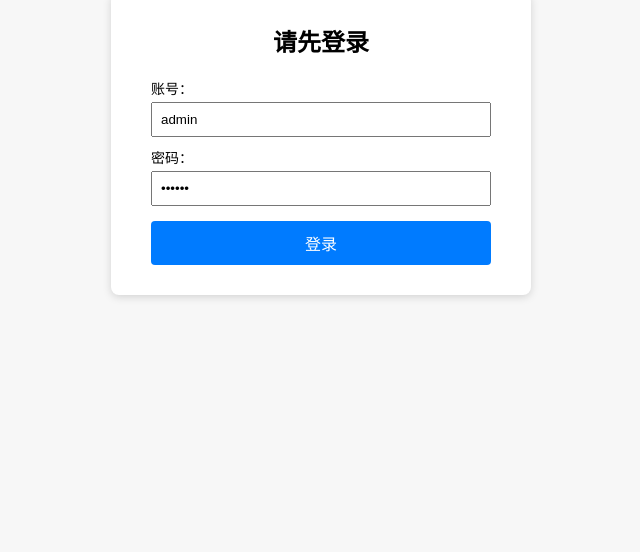
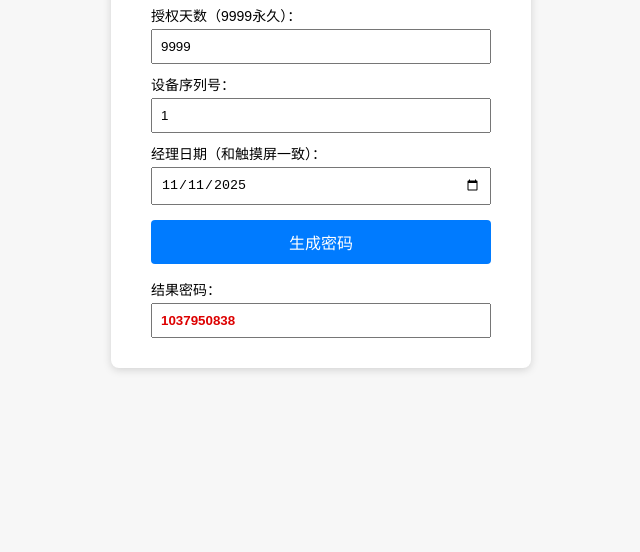
Before and after one commit to xiaoeno/lingnan.io, a plain HTML site: page index.html in a window 1280 px wide. Shown: the part 264-816 px from the top of the page, without its empty margins (319-959 px from the left). Drawn offline with Linux system fonts and the light colour scheme.

Commit message:
Update index.html

```diff
--- a/index.html
+++ b/index.html
@@ -8,29 +8,16 @@
     .box{background:#fff;padding:30px 40px;border-radius:8px;box-shadow:0 2px 8px rgba(0,0,0,.15);width:340px}
     h2{margin-top:0;text-align:center}
     label{display:block;margin:10px 0 4px;font-size:14px}
-    input[type=text],input[type=password],input[type=date]{width:100%;padding:8px;box-sizing:border-box}
+    input[type=text],input[type=date]{width:100%;padding:8px;box-sizing:border-box}
     button{width:100%;padding:10px;margin-top:15px;font-size:16px;background:#007bff;color:#fff;border:0;border-radius:4px;cursor:pointer}
     button:hover{background:#0056b3}
     .result{margin-top:15px;font-size:14px}
     .result input{font-weight:bold;color:#d00}
-    #loginBox{display:block}
-    #mainBox{display:none}
   </style>
+<base target="_blank">
 </head>
 <body>
-
-  <!-- 登录框 -->
-  <div id="loginBox" class="box">
-    <h2>请先登录</h2>
-    <label>账号：</label>
-    <input type="text" id="user" value="admin"/>
-    <label>密码：</label>
-    <input type="password" id="pass" value="123456"/>
-    <button onclick="login()">登录</button>
-  </div>
-
-  <!-- 生成器框 -->
-  <div id="mainBox" class="box">
+  <div class="box">
     <h2>加密密码生成器</h2>
 
     <label>授权天数（9999永久）：</label>
@@ -39,7 +26,7 @@
     <label>设备序列号：</label>
     <input type="text" id="k" value="1"/>
 
-    <label>选择日期：</label>
+    <label>经理日期（和触摸屏一致）：</label>
     <input type="date" id="date"/>
 
     <button onclick="gen()">生成密码</button>
@@ -51,40 +38,32 @@
   </div>
 
   <script>
-    // ----------- 登录 -----------
-    function login(){
-      const u = document.getElementById('user').value.trim();
-      const p = document.getElementById('pass').value.trim();
-      if(u==='admin' && p==='123456'){
-        document.getElementById('mainBox').style.display = 'none';
-        document.getElementById('mainBox').style.display = 'block';
-        // 初始化生成器
-        document.getElementById('date').valueAsDate = new Date();
-        gen();
-      }else{
-        alert('账号或密码错误！');
-      }
-    }
-
-    // ----------- 生成逻辑 ----------
+    // 数字和
     const digitSum = n => n.toString().split('').reduce((s,c)=>s+ +c, 0);
 
+    // 核心加密
     function encrypt(P, K, day){
-      const dayStr = String(day).padStart(2,'0');
-      const P0 = parseInt(`${P}${dayStr}`, 10);
-      const S  = P0 ^ (K + 2048);   // 保持与你最后版本一致
-      const E  = ((S & 0xFFF) << 12) | (S >>> 12);
+      const dayStr = String(day).padStart(2,'0');   // 强制两位
+      const P0 = parseInt(`${P}${dayStr}`, 10);     // 先拼接再转数字
+      const S  = P0 ^ (K + 2048);
+      const E  = ((S & 0xFFF) << 12) | (S >>> 12);  // 无符号右移
       return `${E}${String(digitSum(P0)).padStart(2,'0')}`;
     }
 
+    // 生成回调
     function gen(){
       const P = parseInt(document.getElementById('p').value, 10);
       const K = parseInt(document.getElementById('k').value, 10);
       const d = new Date(document.getElementById('date').value);
       if(!Number.isFinite(P) || !Number.isFinite(K)) return alert('P 和 K 请输入整数！');
       if(isNaN(d)) return alert('请选择日期！');
+
       document.getElementById('pwd').value = encrypt(P, K, d.getDate());
     }
+
+    // 初始化
+    document.getElementById('date').valueAsDate = new Date();
+    gen();
   </script>
 </body>
 </html>
```
